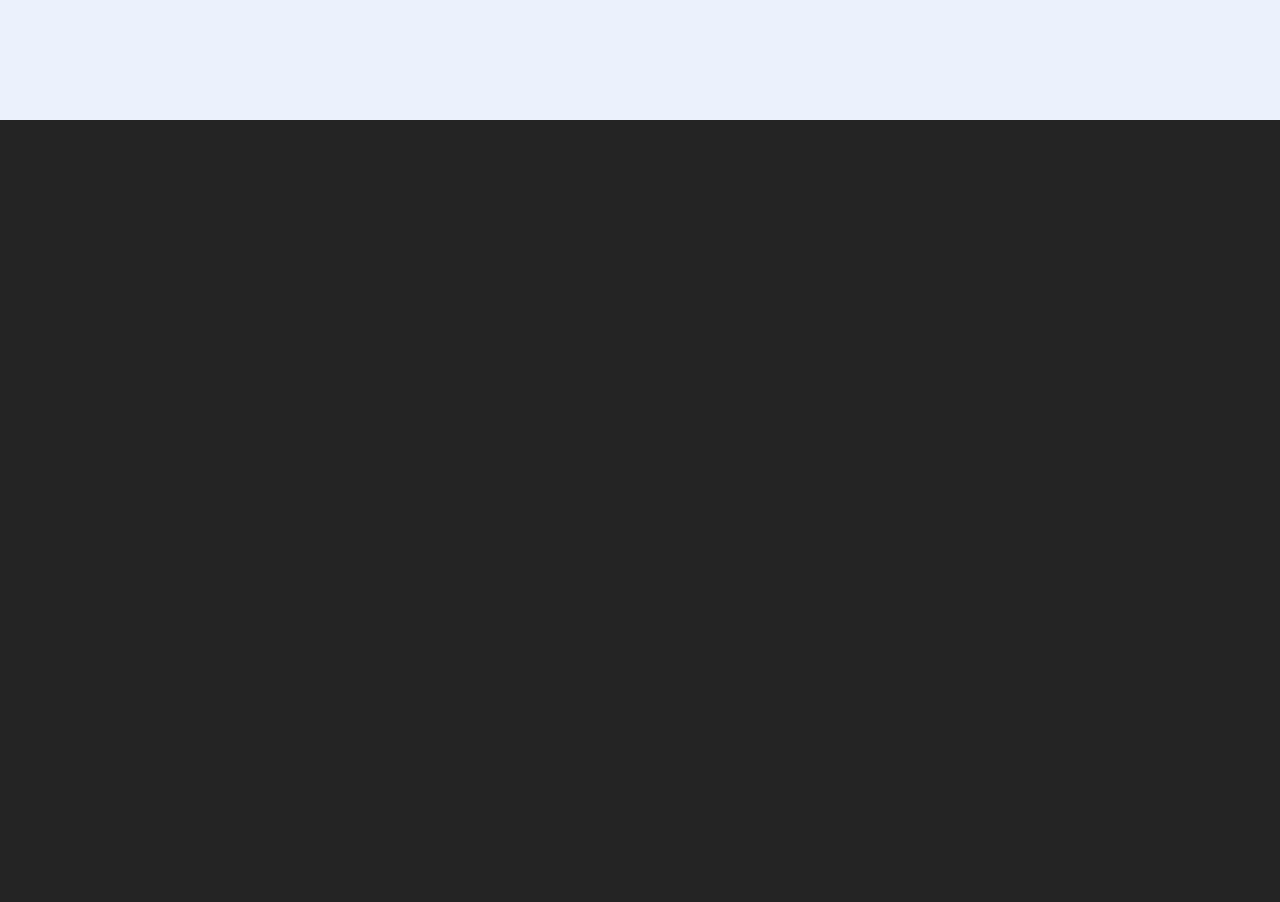
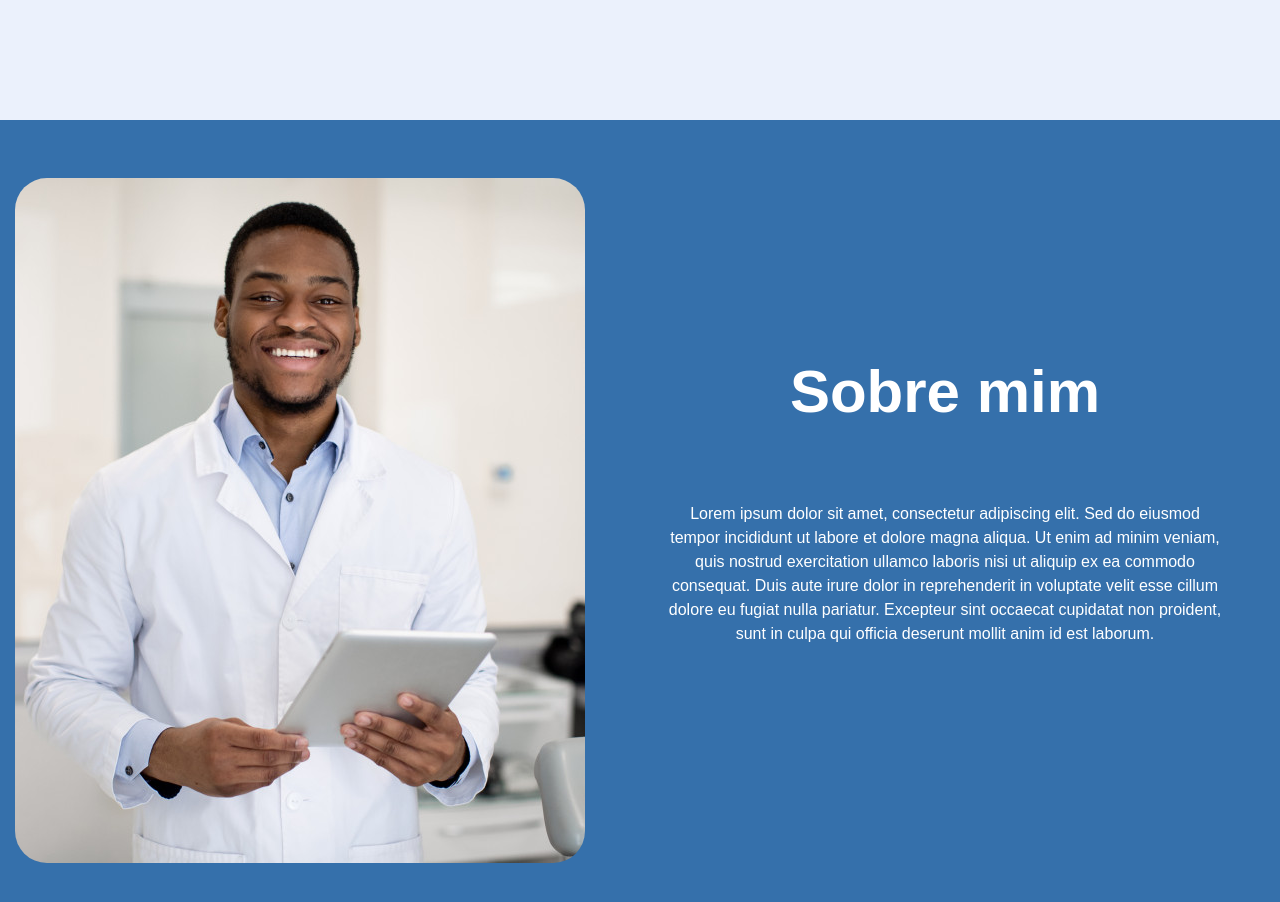
Before and after one commit to pirangabaneto/landing-page-connecta, a React (Vite) app: page / in a window 1280 px wide. Shown: the part 680-1582 px from the top of the page. Before the commit the page ends 800 px from the top, so only its background shows below. Built offline with nearby package versions, Linux system fonts and the light colour scheme.

Commit message:
adiciona seção "Sobre mim"

```diff
--- a/src/App.jsx
+++ b/src/App.jsx
@@ -1,11 +1,18 @@
 import "./App.css";
+import AboutMe from "./components/AboutMe";
 import Menu from "./components/Menu";
 import Presentation from "./components/Presentation";
 function App() {
   return (
     <>
       <Menu />
-      <Presentation />
+
+      <section id="presentation">
+        <Presentation />
+      </section>
+      <section id="aboutMe">
+        <AboutMe />
+      </section>
     </>
   );
 }
--- /dev/null
+++ b/src/components/AboutMe.jsx
@@ -0,0 +1,27 @@
+const AboutMe = () => {
+  return (
+    <section className="flex flex-row items-center justify-center gap-10 bg-[#3570AB] w-screen min-h-screen">
+      <div>
+        <img
+          src="/dentista-02.jpg"
+          alt="Foto de perfil"
+          className="rounded-4xl"
+        />
+      </div>
+      <div className=" text-white p-10 w-1/2">
+        <p className="text-6xl font-semibold">Sobre mim</p>
+        <p className="my-8 mt-20">
+          Lorem ipsum dolor sit amet, consectetur adipiscing elit. Sed do
+          eiusmod tempor incididunt ut labore et dolore magna aliqua. Ut enim ad
+          minim veniam, quis nostrud exercitation ullamco laboris nisi ut
+          aliquip ex ea commodo consequat. Duis aute irure dolor in
+          reprehenderit in voluptate velit esse cillum dolore eu fugiat nulla
+          pariatur. Excepteur sint occaecat cupidatat non proident, sunt in
+          culpa qui officia deserunt mollit anim id est laborum.
+        </p>
+      </div>
+    </section>
+  );
+};
+
+export default AboutMe;
--- a/src/index.css
+++ b/src/index.css
@@ -2,6 +2,10 @@
 @import "@fontsource/poppins/400.css"; /* Peso normal */
 @import "@fontsource/poppins/600.css"; /* Semi-bold */
 @import "@fontsource/poppins/700.css"; /* Bold */
+
+html {
+  scroll-behavior: smooth;
+}
 
 :root {
   font-family: system-ui, Avenir, Helvetica, Arial, sans-serif;
```
Also changed, not shown: public/dentista-02.jpg (added).
